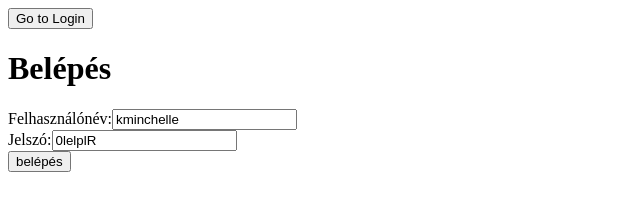
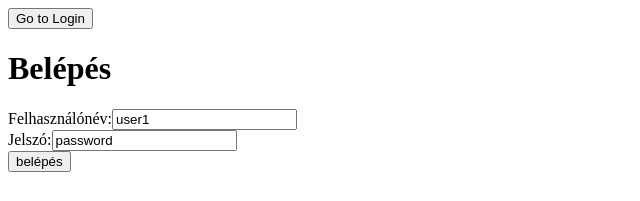
Before and after one commit to infrunami22/Blog_12, a Vue app in the folder client/: page /login in a window 1280 px wide. Shown: the top 201 px of the page, without its empty margins (0-640 px from the left). Built offline with nearby package versions, Linux system fonts and the light colour scheme.

Commit message:
added server to frontend barnch

```diff
--- a/client/src/views/LoginView.vue
+++ b/client/src/views/LoginView.vue
@@ -6,8 +6,8 @@ import { useRouter, useRoute } from 'vue-router'
 import {LoginService} from '../services/LoginService'
 import App from '../App.vue';
 let seen = ref(true);
-let felh = ref('kminchelle')
-let jelszo = ref('0lelplR')
+let felh = ref('user1')
+let jelszo = ref('password')
 const router = useRouter()
 const emit = defineEmits(['login'])
 const isLoggedIn = inject('isLoggedIn',ref(false))
@@ -27,9 +27,9 @@ function belepes() {
 }
 
 async function  authUser()  {
-  const userData = { username: felh.value, password: jelszo.value }
+  const userData = { name: felh.value, password: jelszo.value, role:"user" }
   console.log(userData)
-  const response = await fetch('https://dummyjson.com/auth/login', {
+  const response = await fetch('http://localhost:5000/users/login', {
     method: 'POST',
     headers: {
       'Content-Type': 'application/json'
@@ -38,7 +38,6 @@ async function  authUser()  {
   })
   const content = await response.json();
   console.log(response)
-  image.value = content.image
 
   if(response.status == 200){
       loginService.login(content.token,content.username)
```
Also changed, not shown: 1 other file (tests, documents, lock files or other folders).
